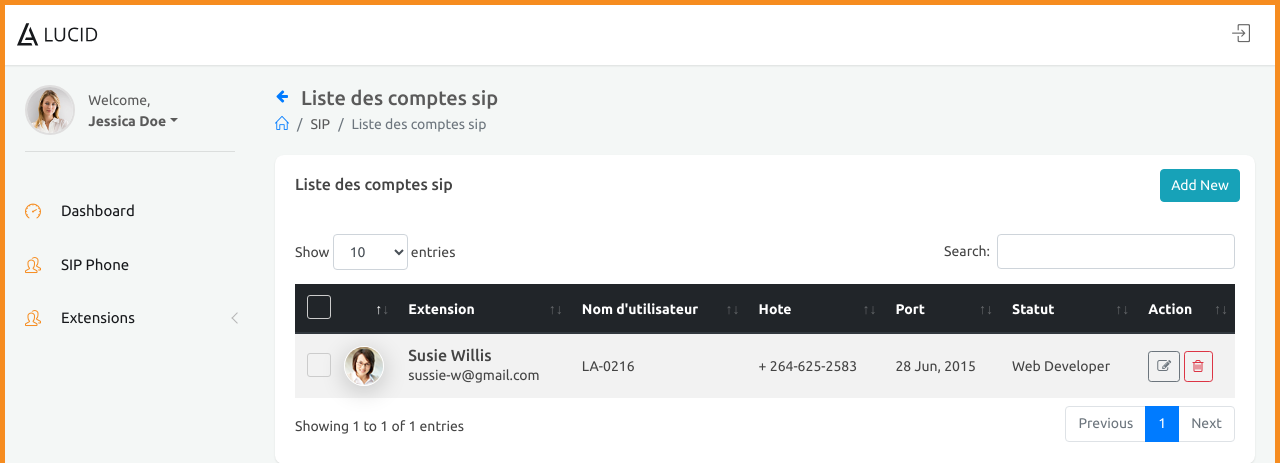
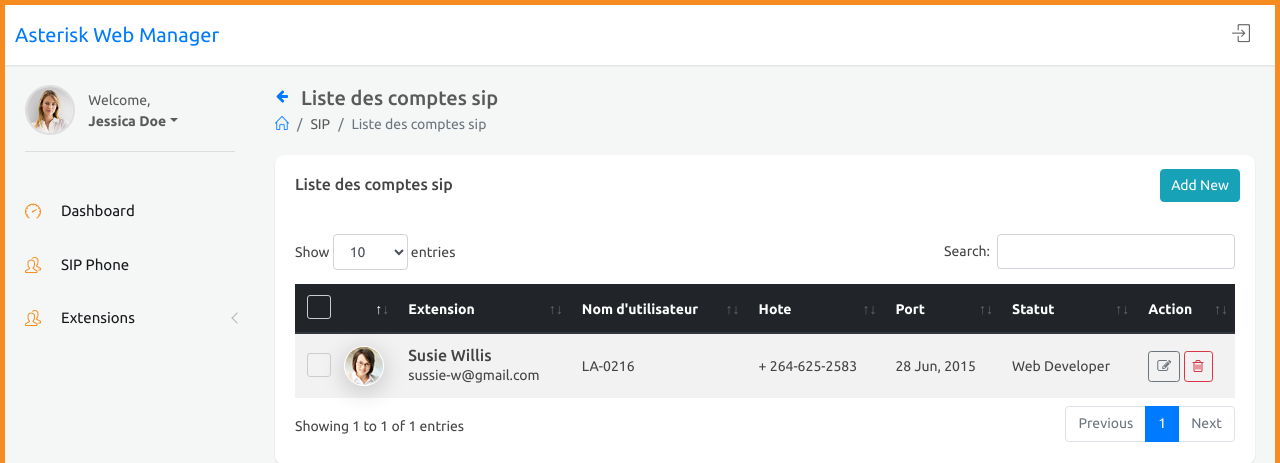
Before and after one commit to ChafikHadjAbdouRazack/asteriskWebManager, a Django app: page /sip/ in a window 1280 px wide. Shown: the top 463 px of the page. Run offline with Django 3.2, Linux system fonts and the light colour scheme; some libraries are stand-ins or nearby versions.

Commit message:
Asterisk WebApp Manager

```diff
--- a/asterisk/urls.py
+++ b/asterisk/urls.py
@@ -19,7 +19,7 @@ from sip import views
 urlpatterns = [
     path('admin/', admin.site.urls),
     path('sip/',include('sip.urls')),
-    path('',views.index),
+    path('',views.index, name='index'),
     path('login', views.login, name='login'),
     path('dashboard',views.dashboard, name='dashboard')
 ]
--- a/sip/templates/sip/base.html
+++ b/sip/templates/sip/base.html
@@ -42,7 +42,7 @@
             </div>
 
             <div class="navbar-brand">
-                <a href="index.html"><img src="{% static 'sip/images/logo.svg' %}" alt="Lucid Logo" class="img-responsive logo"></a>
+                <a href="{% url 'index' %}">Asterisk Web Manager</a>
             </div>
             <div class="navbar-right">
                        <div id="navbar-menu">
```
